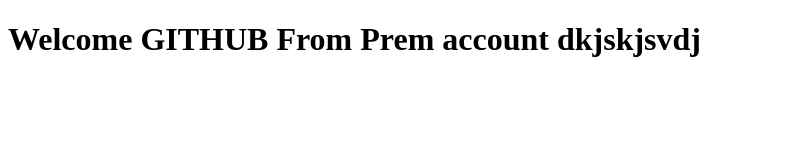
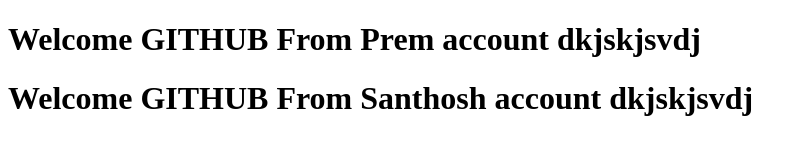
Before and after one commit to premkumarspk/sampletest, a plain HTML site: page index.html in a window 1280 px wide. Shown: the whole page, without its empty margins (0-806 px from the left). Drawn offline with Linux system fonts and the light colour scheme.

Commit message:
Update index.html

```diff
--- a/index.html
+++ b/index.html
@@ -7,5 +7,6 @@
 </head>
 <body>
     <h1>Welcome GITHUB From Prem account dkjskjsvdj</h1>
+    <h1>Welcome GITHUB From Santhosh account dkjskjsvdj</h1>
 </body>
 </html>
```
